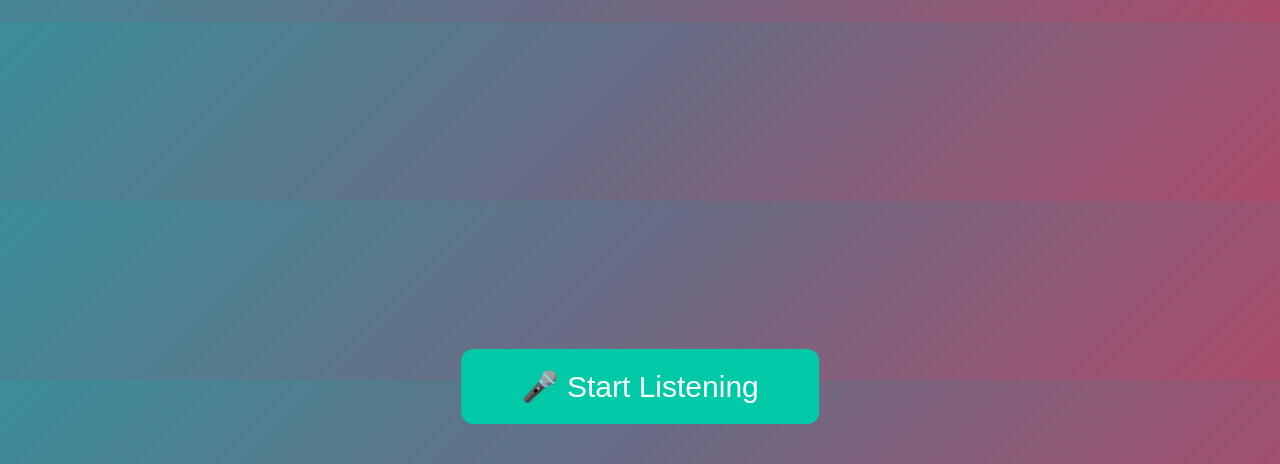
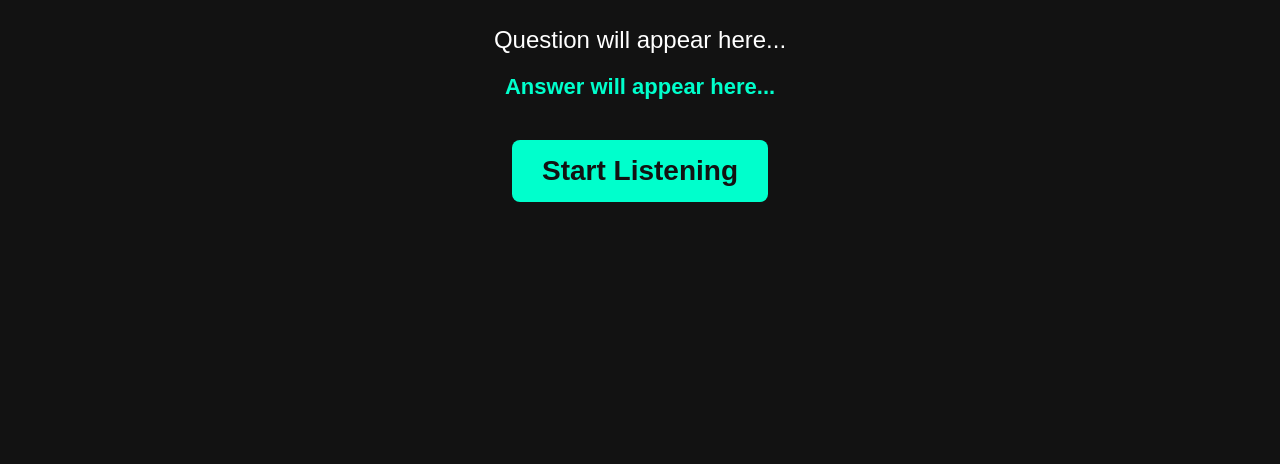
Before and after one commit to sundar633/Space-button, a website: page public/receiver.html in a window 1280 px wide. Shown: the part 336-800 px from the top of the page. Drawn offline with nearby package versions, Linux system fonts and the light colour scheme; no server answers.

Commit message:
Update receiver.html

```diff
--- a/public/receiver.html
+++ b/public/receiver.html
@@ -1,72 +1,116 @@
 <!DOCTYPE html>
-<html>
+<html lang="en">
 <head>
-  <title>Receiver - Gemini AI</title>
+  <meta charset="UTF-8">
+  <title>Receiver - Voice AI Answer</title>
   <style>
     body {
+      background-color: #121212;
+      color: #ffffff;
       font-family: Arial, sans-serif;
-      background: linear-gradient(135deg, #3b8d99, #6b6b83, #aa4b6b);
-      color: white;
+      margin: 0;
+      display: flex;
+      flex-direction: column;
+      justify-content: center;
+      align-items: center;
+      height: 100vh;
       text-align: center;
-      margin: 0;
-      padding: 0;
     }
-    #answer { font-size: 28px; margin-top: 50px; padding: 20px; width: 80%; margin: auto; background-color: rgba(255,255,255,0.15); border-radius: 12px; }
-    #speech { font-size: 22px; margin-top: 20px; padding: 15px; width: 80%; margin: auto; background-color: rgba(255,255,255,0.1); border-radius: 10px; }
-    #status { font-size: 26px; margin-top: 20px; }
-    #listen { position: fixed; bottom: 40px; left: 50%; transform: translateX(-50%); padding: 20px 60px; font-size: 30px; background-color: #00c9a7; border: none; color: white; border-radius: 12px; cursor: pointer; }
-    #listen:hover { background-color: #009f8b; }
+    #question {
+      margin-top: 20px;
+      font-size: 24px;
+    }
+    #ai-answer {
+      margin-top: 20px;
+      font-size: 22px;
+      font-weight: bold;
+      color: #00ffcc;
+      max-width: 80%;
+    }
+    #listen-button {
+      margin-top: 40px;
+      font-size: 28px;
+      padding: 15px 30px;
+      background-color: #00ffcc;
+      color: #121212;
+      border: none;
+      border-radius: 8px;
+      cursor: pointer;
+      font-weight: bold;
+    }
   </style>
 </head>
 <body>
 
-<div id="answer"><b>AI Answer will appear here...</b></div>
-<div id="speech">Your speech will appear here...</div>
-<div id="status">Waiting for space key...</div>
-<button id="listen" onclick="startListening()">🎤 Start Listening</button>
+  <h1>AI Answer Generator</h1>
+
+  <div id="question">Question will appear here...</div>
+  <div id="ai-answer">Answer will appear here...</div>
+  <button id="listen-button">Start Listening</button>
 
   <script src="https://cdn.socket.io/4.7.5/socket.io.min.js"></script>
   <script>
+    const questionDiv = document.getElementById('question');
+    const answerDiv = document.getElementById('ai-answer');
+    const listenButton = document.getElementById('listen-button');
+
+    let listening = false;
+    let recognition;
     const socket = io();
-socket.on('space_pressed', () => document.getElementById('listen').click());
 
-async function startListening() {
-    document.getElementById('status').innerText = 'Listening...';
-    document.getElementById('speech').innerText = '';
-    document.getElementById('answer').innerText = '';
+    socket.on('space_pressed', () => {
+      console.log("Space pressed signal received.");
+      startListening();
+    });
+
+    function startListening() {
+      if (listening) return;
+      listening = true;
+      listenButton.innerText = "Listening...";
+      answerDiv.innerText = "Listening to your voice...";
 
       const SpeechRecognition = window.SpeechRecognition || window.webkitSpeechRecognition;
-    const recognition = new SpeechRecognition();
+      recognition = new SpeechRecognition();
       recognition.lang = 'en-US';
-    recognition.interimResults = true;
-    recognition.continuous = false;
+      recognition.interimResults = false;
 
-    let finalText = '';
-    recognition.onresult = (event) => {
-        let interim = '';
-        for (let i = event.resultIndex; i < event.results.length; i++) {
-            const text = event.results[i][0].transcript;
-            if (event.results[i].isFinal) finalText += text + ' ';
-            else interim += text;
-        }
-        document.getElementById('speech').innerHTML = `<b>You said:</b> ${finalText + interim}`;
+      recognition.start();
+
+      recognition.onresult = function(event) {
+        const speechResult = event.results[0][0].transcript;
+        questionDiv.innerText = "You asked: " + speechResult;
+        console.log("Captured: ", speechResult);
+        getAIAnswer(speechResult);
+        recognition.stop();
+        listening = false;
       };
 
-    recognition.onend = async () => {
-        if (finalText.trim() !== '') {
-            document.getElementById('status').innerText = 'Thinking…';
-            const res = await fetch('/ask-ai', { method: 'POST', headers: { 'Content-Type': 'application/json' }, body: JSON.stringify({ question: finalText.trim() }) });
-            const data = await res.json();
-            document.getElementById('answer').innerHTML = `<b>AI Answer:</b> ${data.answer}`;
-            document.getElementById('status').innerText = 'Listening again…';
-            setTimeout(() => startListening(), 2500);
-        } else {
-            document.getElementById('status').innerText = 'No voice detected, restarting…';
-            setTimeout(() => startListening(), 2000);
+      recognition.onerror = function() {
+        questionDiv.innerText = "Error capturing voice, try again.";
+        listenButton.innerText = "Start Listening";
+        listening = false;
+      };
     }
-    };
-    recognition.start();
+
+    listenButton.onclick = startListening;
+
+    async function getAIAnswer(question) {
+      answerDiv.innerText = "Thinking...";
+      try {
+        const response = await fetch('/ask-ai', {
+          method: 'POST',
+          headers: {'Content-Type': 'application/json'},
+          body: JSON.stringify({ question })
+        });
+        const data = await response.json();
+        answerDiv.innerText = data.answer;
+        listenButton.innerText = "Start Listening";
+      } catch (err) {
+        answerDiv.innerText = "Error fetching AI answer.";
+        listenButton.innerText = "Start Listening";
+      }
     }
   </script>
+
 </body>
 </html>
```
Lines whose indentation alone changed are shown as unchanged.
